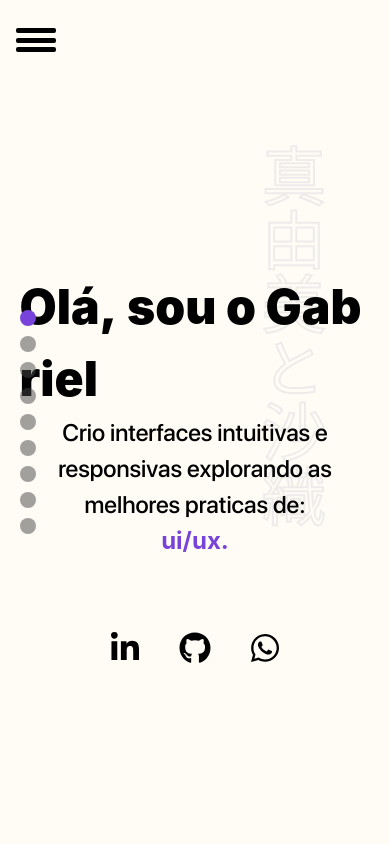
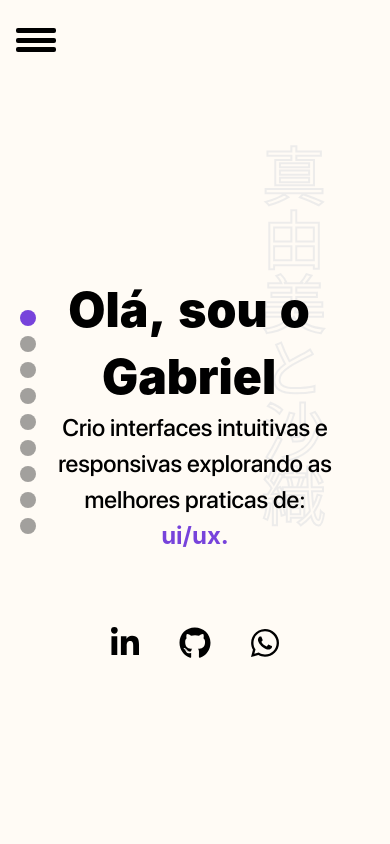
Before and after one commit to GabrielNBS/repository, a React (Create React App) app: page / in a window 390 px wide. Shown: the top 844 px of the page. Built offline with nearby package versions, Linux system fonts and the light colour scheme; a web font is replaced by a local one.

Commit message:
fix: Adds mobile responsiveness to animated text
Implements a custom hook to detect mobile devices
Adjusts text rendering for mobile by splitting words instead of characters
Enhances layout alignment based on device type
Improves visual presentation with line height and white space adjustments

```diff
--- a/src/motion/AnimatedText.tsx
+++ b/src/motion/AnimatedText.tsx
@@ -1,5 +1,18 @@
 import React, { useRef } from 'react'
 import { motion, useInView } from 'framer-motion'
+
+function useIsMobile(breakpoint = 768) {
+  const [isMobile, setIsMobile] = React.useState(false)
+
+  React.useEffect(() => {
+    const checkMobile = () => setIsMobile(window.innerWidth <= breakpoint)
+    checkMobile()
+    window.addEventListener('resize', checkMobile)
+    return () => window.removeEventListener('resize', checkMobile)
+  }, [breakpoint])
+
+  return isMobile
+}
 
 type AnimatedTextProps = {
   text: string
@@ -18,13 +31,10 @@ const container = {
 }
 
 const child = {
-  hidden: {
-    opacity: 0,
-    y: `0.25em`,
-  },
+  hidden: { opacity: 0, y: '0.25em' },
   visible: {
     opacity: 1,
-    y: `0em`,
+    y: '0em',
     transition: {
       duration: 0.5,
       ease: [0.2, 0.65, 0.3, 0.9],
@@ -35,9 +45,10 @@ const child = {
 export default function AnimatedText({ text, delay = 1 }: AnimatedTextProps) {
   const ref = useRef(null)
   const isInView = useInView(ref, {
-    once: false, // anima mais de uma vez só quando entra na tela
-    margin: '-100px', // dispara um pouco antes de aparecer totalmente
+    once: false,
+    margin: '-100px',
   })
+  const isMobile = useIsMobile()
 
   return (
     <motion.div
@@ -49,15 +60,34 @@ export default function AnimatedText({ text, delay = 1 }: AnimatedTextProps) {
       style={{
         display: 'flex',
         flexWrap: 'wrap',
+        whiteSpace: 'normal',
+        lineHeight: 1.4,
+        justifyContent: isMobile ? 'center' : 'flex-start',
+        textAlign: isMobile ? 'center' : 'left',
       }}
     >
-      {text.split('').map((char, index) => (
+      {isMobile
+        ? text.split(' ').map((word, wordIndex) => (
+            <span
+              key={wordIndex}
+              style={{ display: 'inline-block', marginRight: '0.25em' }}
+            >
+              {word.split('').map((char, i) => (
                 <motion.span
-          key={index}
+                  key={i}
                   variants={child}
-          style={{
-            display: 'inline-block',
-          }}
+                  style={{ display: 'inline-block' }}
+                >
+                  {char}
+                </motion.span>
+              ))}
+            </span>
+          ))
+        : text.split('').map((char, i) => (
+            <motion.span
+              key={i}
+              variants={child}
+              style={{ display: 'inline-block' }}
             >
               {char === ' ' ? '\u00A0' : char}
             </motion.span>
```
Lines whose indentation alone changed are shown as unchanged.
